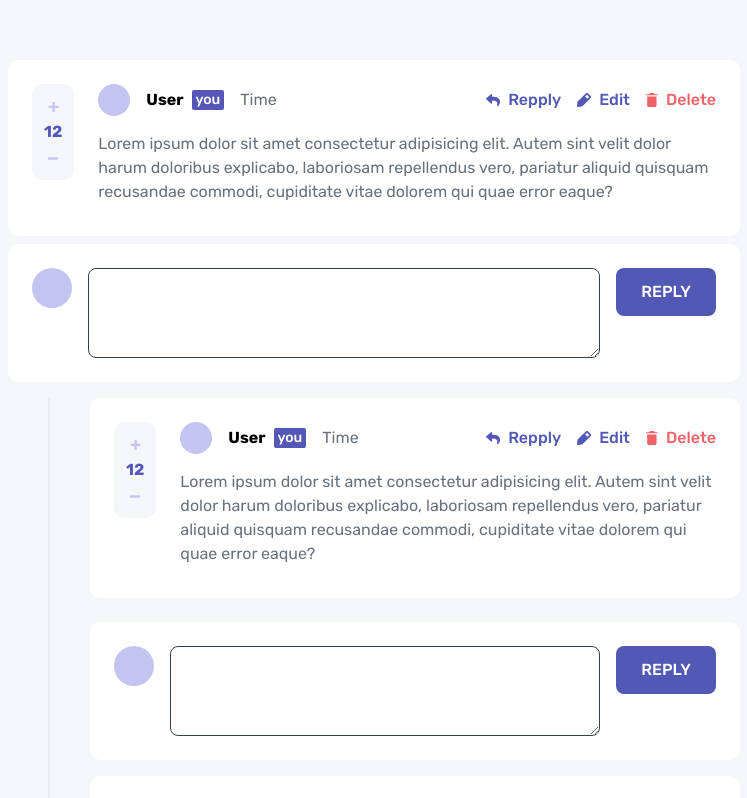
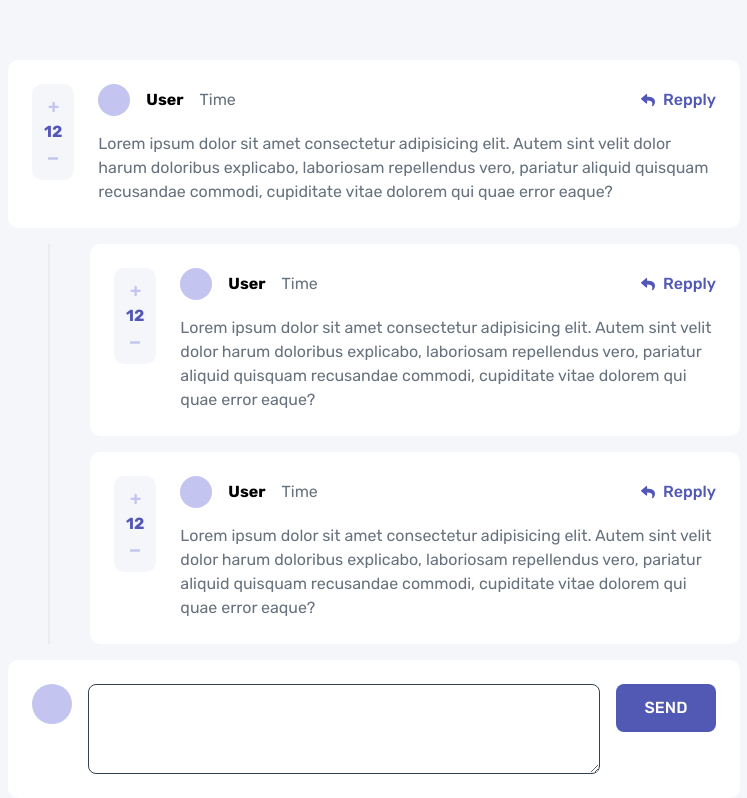
Before and after one commit to riansyh/interactive-comment-section, a React (Vite) app: page / in a window 1280 px wide. Shown: the top 798 px of the page, without its empty margins (266-1013 px from the left). Built offline with nearby package versions, Linux system fonts and the light colour scheme.

Commit message:
feat: finish slicing ui

```diff
--- a/index.html
+++ b/index.html
@@ -7,6 +7,7 @@
     <title>Vite + React</title>
   </head>
   <body>
+    <div id="modal"></div>
     <div id="root"></div>
     <script type="module" src="/src/main.jsx"></script>
   </body>
--- a/src/App.jsx
+++ b/src/App.jsx
@@ -1,5 +1,6 @@
 import { Button } from "./components/Button";
 import { CommentCard } from "./components/CommentCard";
+import { Modal } from "./components/Modal";
 import { ReplyContainer } from "./components/ReplyContainer";
 
 function App() {
--- a/src/components/Button.jsx
+++ b/src/components/Button.jsx
@@ -1,11 +1,11 @@
 import React from "react";
 
-export const Button = ({ children, clickHandler, color }) => {
+export const Button = ({ children, clickHandler, color, isModalButton }) => {
     return (
         <button
-            className="px-4 py-3 min-w-[100px] rounded-lg font-medium uppercase text-white h-fit hover-btn"
+            className="px-4 py-3 min-w-[100px] rounded-lg font-medium uppercase text-white h-fit w-fit hover-btn"
             onClick={clickHandler}
-            style={{ backgroundColor: color }}
+            style={{ backgroundColor: color, width: isModalButton ? "100%" : "fit" }}
         >
             {children}
         </button>
--- a/src/components/CommentCard.jsx
+++ b/src/components/CommentCard.jsx
@@ -1,12 +1,19 @@
-import React from "react";
+import React, { useState, useEffect } from "react";
 import { ActionButton } from "./ActionButton";
 import { Button } from "./Button";
+import { Modal } from "./Modal";
 import { VoteCard } from "./VoteCard";
 
 export const CommentCard = () => {
+    const [isReplying, setIsReplying] = useState(false);
+    const [isOwnReply, setIsOwnReply] = useState(false);
+    const [isEditing, setIsEditing] = useState(false);
+    const [showModal, setShowModal] = useState(false);
+
     return (
         <>
-            <div className="card bg-white rounded-10 flex gap-6 px-6 py-6 pb-8 w-full">
+            <Modal show={showModal} handleClose={() => setShowModal(false)}></Modal>
+            <div className="card bg-white rounded-10 flex gap-6 p-6 w-full">
                 <VoteCard />
                 <div className="comment flex flex-col gap-4 w-full">
                     <div className="header flex justify-between w-full items-center">
@@ -15,38 +22,66 @@
 
                             <div className="flex gap-2 items-center">
                                 <p className="font-bold">User</p>
+                                {isOwnReply && (
                                     <p className="rounded-sm bg-moderate-blue px-1 text-white font-medium text-sm h-fit">
                                         you
                                     </p>
+                                )}
                             </div>
 
                             <p className="text-grayis-blue">Time</p>
                         </div>
                         <div className="flex gap-4">
-                            <ActionButton logo="./images/icon-reply.svg" color="#5259B4">
+                            {isOwnReply ? (
+                                <>
+                                    <ActionButton
+                                        logo="./images/icon-delete.svg"
+                                        color="#EE6368"
+                                        clickHandler={() => setShowModal(true)}
+                                    >
+                                        Delete
+                                    </ActionButton>
+                                    <ActionButton
+                                        logo="./images/icon-edit.svg"
+                                        color="#5259B4"
+                                        clickHandler={() => setIsEditing(!isEditing)}
+                                    >
+                                        Edit
+                                    </ActionButton>
+                                </>
+                            ) : (
+                                <ActionButton
+                                    logo="./images/icon-reply.svg"
+                                    color="#5259B4"
+                                    clickHandler={() => setIsReplying(!isReplying)}
+                                >
                                     Repply
                                 </ActionButton>
-                            <ActionButton logo="./images/icon-edit.svg" color="#5259B4">
-                                Edit
-                            </ActionButton>
-                            <ActionButton logo="./images/icon-delete.svg" color="#EE6368">
-                                Delete
-                            </ActionButton>
+                            )}
                         </div>
                     </div>
+                    {isEditing ? (
+                        <div className="flex flex-col gap-4 items-end justify-end">
+                            <textarea className="input flex-grow w-full" rows="3"></textarea>
+                            <Button color="#5259B4">UPDATE</Button>
+                        </div>
+                    ) : (
                         <p className="text-base text-grayis-blue">
-                        Lorem ipsum dolor sit amet consectetur adipisicing elit. Autem sint velit
-                        dolor harum doloribus explicabo, laboriosam repellendus vero, pariatur
-                        aliquid quisquam recusandae commodi, cupiditate vitae dolorem qui quae error
-                        eaque?
+                            Lorem ipsum dolor sit amet consectetur adipisicing elit. Autem sint
+                            velit dolor harum doloribus explicabo, laboriosam repellendus vero,
+                            pariatur aliquid quisquam recusandae commodi, cupiditate vitae dolorem
+                            qui quae error eaque?
                         </p>
+                    )}
                 </div>
             </div>
+            {isReplying && (
                 <div className="reply-card bg-white rounded-10 flex gap-4 p-6 w-full mt-2 justify-between">
                     <div className="avatar h-10 w-10 rounded-full overflow-hidden bg-light-grayish-blue"></div>
                     <textarea className="input flex-grow" rows="3"></textarea>
                     <Button color="#5259B4">REPLY</Button>
                 </div>
+            )}
         </>
     );
 };
--- /dev/null
+++ b/src/components/Modal.jsx
@@ -0,0 +1,36 @@
+import React from "react";
+import { createPortal } from "react-dom";
+import { Button } from "./Button";
+
+export const Modal = ({ show, handleClose }) => {
+    return createPortal(
+        <>
+            {show && (
+                <section
+                    className="w-full h-full fixed bg-black bg-opacity-50 flex items-center justify-center"
+                    onClick={handleClose}
+                >
+                    <div
+                        className="px-8 py-6 bg-white rounded-10 w-full max-w-[400px]"
+                        onClick={(e) => e.stopPropagation()}
+                    >
+                        <h2 className="font-bold text-2xl text-dark-blue">Delete comment</h2>
+                        <p className="text-grayis-blue mt-4">
+                            Are you sure want to delete this comment? This will remove the comment
+                            and can't be undone
+                        </p>
+                        <div className="actions mt-3 flex justify-between gap-3">
+                            <Button color="#68727E" isModalButton clickHandler={handleClose}>
+                                No, Cancel
+                            </Button>
+                            <Button color="#EE6368" isModalButton>
+                                Yes, Delete
+                            </Button>
+                        </div>
+                    </div>
+                </section>
+            )}
+        </>,
+        document.getElementById("modal")
+    );
+};
```
Lines whose indentation alone changed are shown as unchanged.
